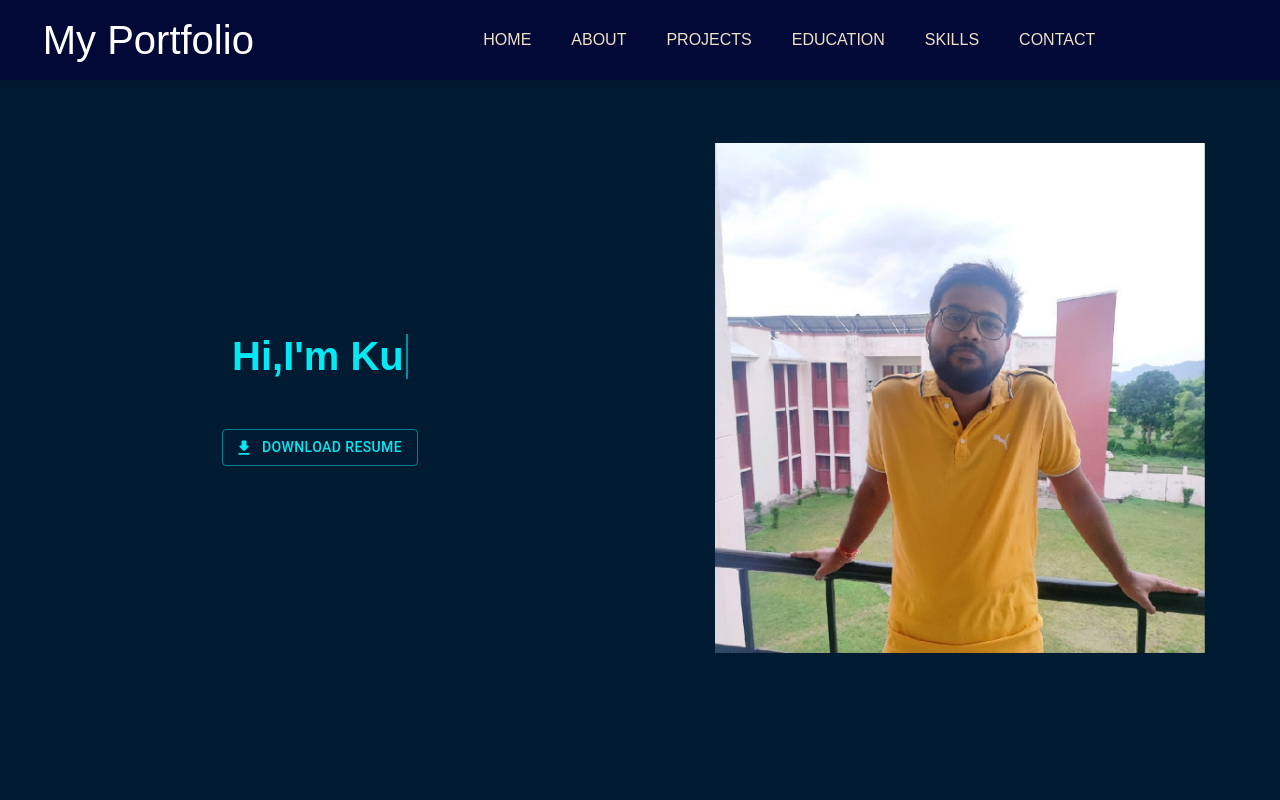
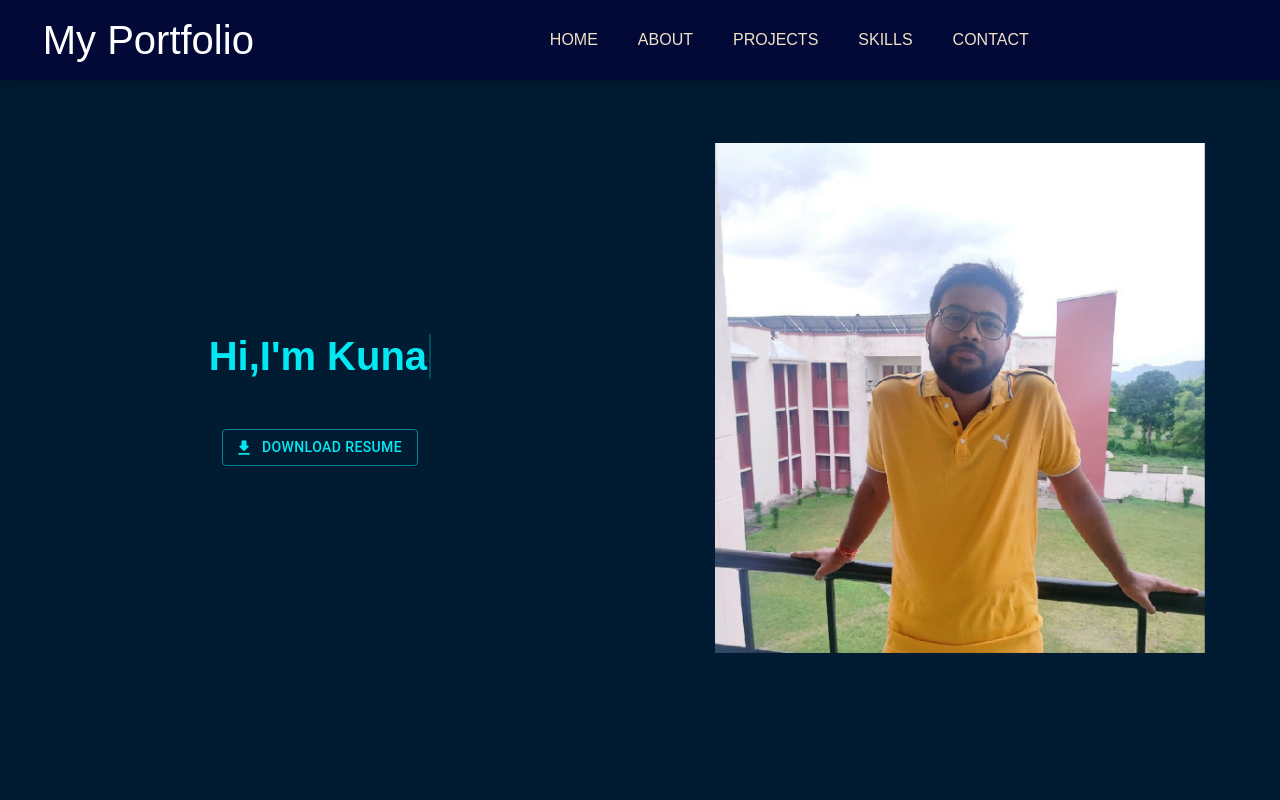
Before and after one commit to kunalkatara12/MyPortfolio, a React (Create React App) app: page / in a window 1280 px wide. Shown: the top 800 px of the page. Built offline with nearby package versions, Linux system fonts and the light colour scheme.

Commit message:
commented Education Section

```diff
--- a/src/components/Main/Main.jsx
+++ b/src/components/Main/Main.jsx
@@ -15,7 +15,7 @@ const Main = () => {
       <About/>
       <Projects/>
       {/* <Experience/> */}
-      <Education/>
+      {/* <Education/> */}
       <Skills/>
       <Contact/>
     </>
--- a/src/components/Navbar/Navbar.jsx
+++ b/src/components/Navbar/Navbar.jsx
@@ -32,7 +32,7 @@ const Navbar = () => {
               "about",
               "projects",
               // "experience",
-              "education",
+              // "education",
               "skills",
               "contact",
             ].map((item) => (
```
